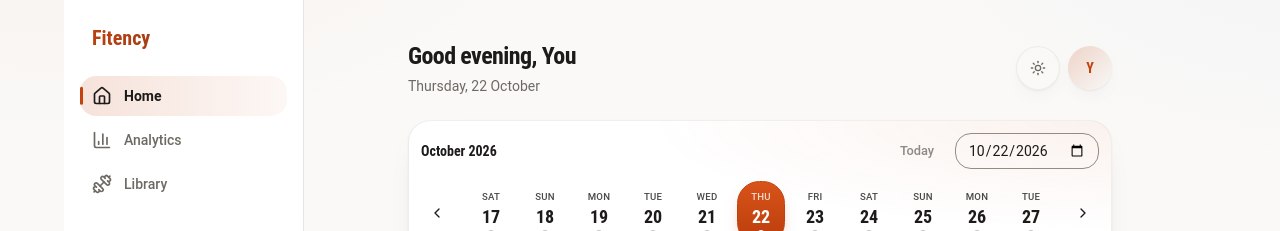
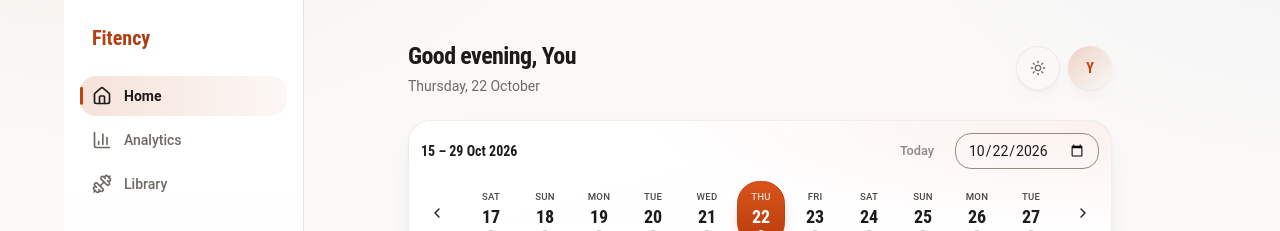
Before and after one commit to lakrasumit/Fitency, a React (Vite) app in the folder frontend/: page / in a window 1280 px wide. Shown: the top 231 px of the page. Built offline with nearby package versions, Linux system fonts and the light colour scheme.

Commit message:
fix(date-strip): make two-week paging move the date window
The window start was derived from the selected date on every render, so paging it immediately snapped back. Keep window state independent, recentre only when the selection leaves the window, and label the strip with the visible range.

```diff
--- a/frontend/src/features/home/date-strip.tsx
+++ b/frontend/src/features/home/date-strip.tsx
@@ -3,6 +3,7 @@ import {
   eachDayOfInterval,
   format,
   isSameDay,
+  isSameMonth,
   startOfDay,
 } from "date-fns"
 import { ChevronLeft, ChevronRight } from "lucide-react"
@@ -16,6 +17,10 @@ import { resolveWorkout, workoutStats } from "@/lib/utils/workouts"
 
 const WINDOW_DAYS = 15
 
+function centeredWindowStart(date: Date) {
+  return startOfDay(addDays(date, -7))
+}
+
 type DateStripProps = {
   selectedDate: Date
   records: readonly WorkoutRecord[]
@@ -25,23 +30,28 @@ type DateStripProps = {
 export function DateStrip({ selectedDate, records, onSelect }: DateStripProps) {
   const today = startOfDay(new Date())
   const [windowStart, setWindowStart] = useState(() =>
-    startOfDay(addDays(selectedDate, -7)),
+    centeredWindowStart(selectedDate),
   )
+  const [windowAnchor, setWindowAnchor] = useState(selectedDate)
   const scrollRef = useRef<HTMLDivElement>(null)
   const selectedRef = useRef<HTMLButtonElement>(null)
 
+  // Re-centre the strip only when the selected date moves outside it (for
+  // example via the date input or the Today button). Paging the window itself
+  // must not feed back into this adjustment.
+  if (!isSameDay(windowAnchor, selectedDate)) {
+    setWindowAnchor(selectedDate)
+
+    const currentEnd = addDays(windowStart, WINDOW_DAYS - 1)
+    if (selectedDate < windowStart || selectedDate > currentEnd) {
+      setWindowStart(centeredWindowStart(selectedDate))
+    }
+  }
+
   const windowEnd = addDays(windowStart, WINDOW_DAYS - 1)
-  const effectiveWindowStart =
-    selectedDate < windowStart || selectedDate > windowEnd
-      ? startOfDay(addDays(selectedDate, -7))
-      : windowStart
-  const effectiveWindowEnd = addDays(
-    effectiveWindowStart,
-    WINDOW_DAYS - 1,
-  )
   const days = eachDayOfInterval({
-    start: effectiveWindowStart,
-    end: effectiveWindowEnd,
+    start: windowStart,
+    end: windowEnd,
   })
 
   useEffect(() => {
@@ -52,7 +62,7 @@ export function DateStrip({ selectedDate, records, onSelect }: DateStripProps) {
     const left =
       button.offsetLeft - container.clientWidth / 2 + button.clientWidth / 2
     container.scrollTo({ left: Math.max(0, left) })
-  }, [selectedDate, effectiveWindowStart])
+  }, [selectedDate, windowStart])
 
   function selectKey(value: string) {
     if (!isDateKey(value)) return
@@ -67,9 +77,12 @@ export function DateStrip({ selectedDate, records, onSelect }: DateStripProps) {
       <div className="flex flex-wrap items-center justify-between gap-2">
         <h2
           id="date-strip-title"
+          aria-live="polite"
           className="font-heading text-sm font-semibold"
         >
-          {format(selectedDate, "MMMM yyyy")}
+          {isSameMonth(windowStart, windowEnd)
+            ? `${format(windowStart, "d")} – ${format(windowEnd, "d MMM yyyy")}`
+            : `${format(windowStart, "d MMM")} – ${format(windowEnd, "d MMM yyyy")}`}
         </h2>
         <div className="flex items-center gap-2">
           <Button
@@ -104,7 +117,7 @@ export function DateStrip({ selectedDate, records, onSelect }: DateStripProps) {
           aria-label="Previous two weeks"
           className="size-8 shrink-0"
           onClick={() =>
-            setWindowStart(addDays(effectiveWindowStart, -WINDOW_DAYS))
+            setWindowStart((current) => addDays(current, -WINDOW_DAYS))
           }
         >
           <ChevronLeft aria-hidden />
@@ -178,7 +191,7 @@ export function DateStrip({ selectedDate, records, onSelect }: DateStripProps) {
           aria-label="Next two weeks"
           className="size-8 shrink-0"
           onClick={() =>
-            setWindowStart(addDays(effectiveWindowStart, WINDOW_DAYS))
+            setWindowStart((current) => addDays(current, WINDOW_DAYS))
           }
         >
           <ChevronRight aria-hidden />
```
